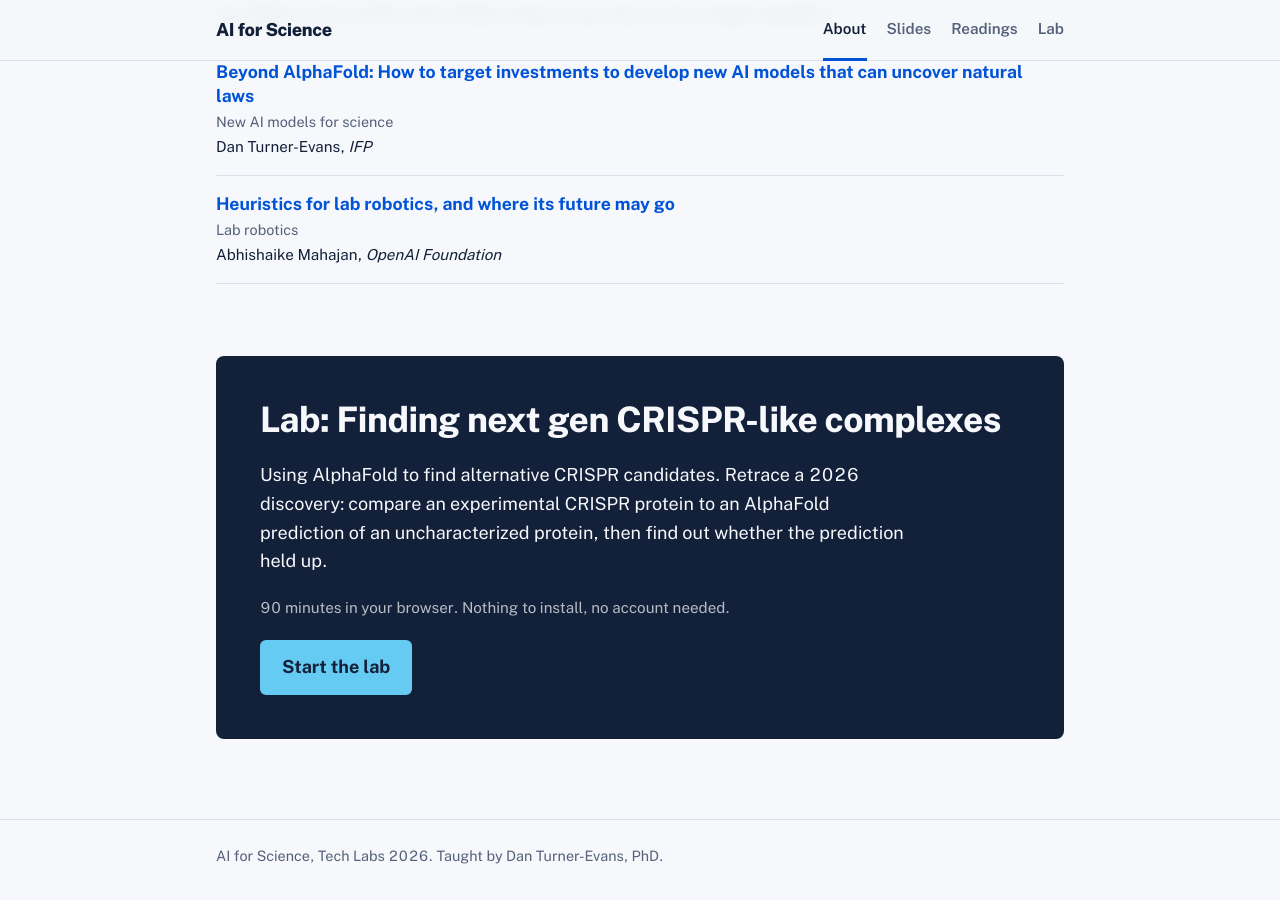
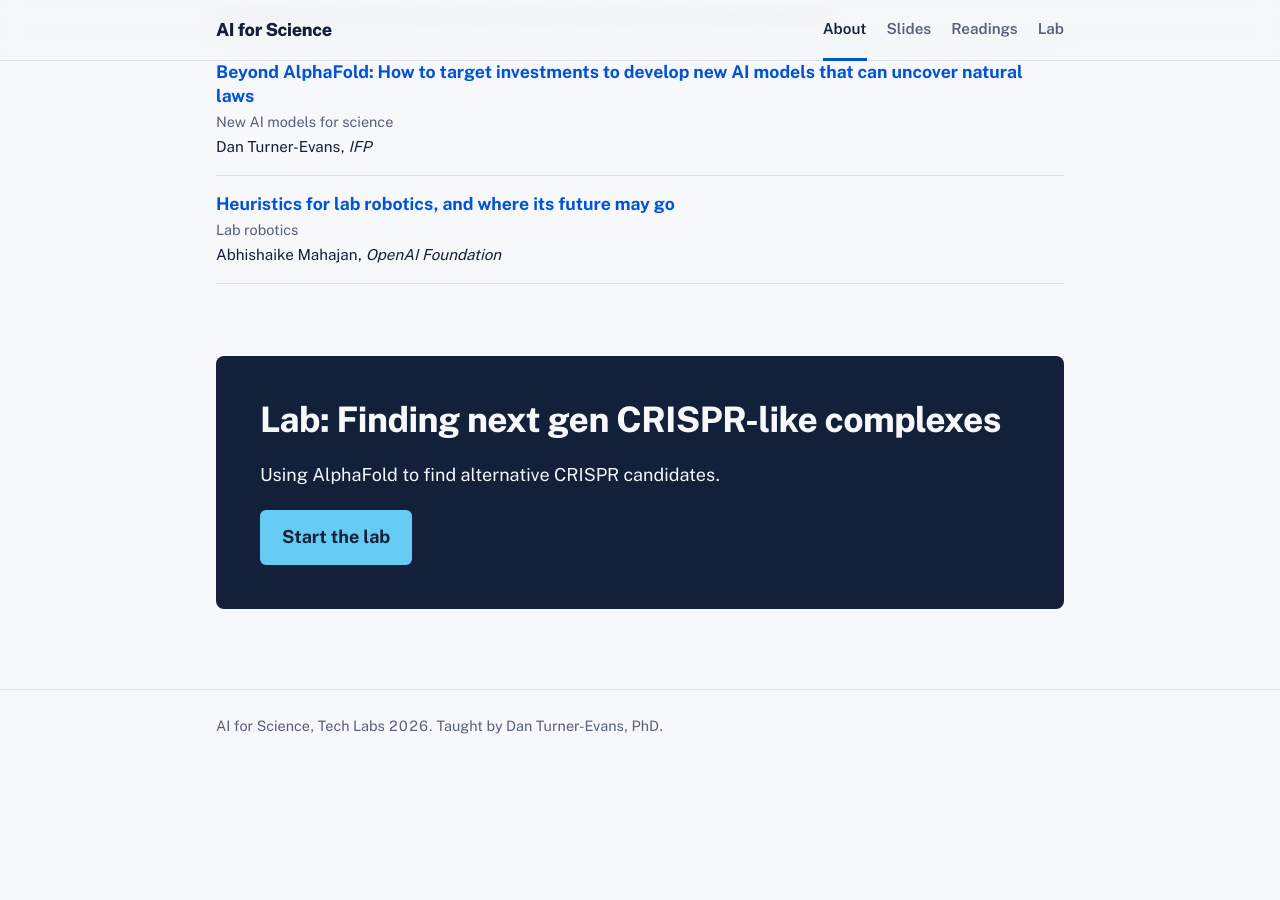
Before and after one commit to DanTurner-Evans/AI-for-science, a Jekyll site: the page built from index.md, in a window 1280 px wide and 900 px high, scrolled down 2148 px. Built offline with Jekyll 4.4.1, drawn with Linux system fonts in a browser that asks for light colours; after the commit the page ends 2918 px from its top, so only the background shows below that.

Commit message:
Trim home page lab panel to its one-line description
Co-Authored-By: Claude Opus 5.5 <noreply@anthropic.com>

```diff
--- a/index.md
+++ b/index.md
@@ -55,7 +55,6 @@ In this course, we will cover each of these aspects of AI-for-science, walk thro
 
 <section class="lab-panel" id="lab">
 <h2>Lab: Finding next gen CRISPR-like complexes</h2>
-<p>Using AlphaFold to find alternative CRISPR candidates. Retrace a 2026 discovery: compare an experimental CRISPR protein to an AlphaFold prediction of an uncharacterized protein, then find out whether the prediction held up.</p>
-<p class="facts">90 minutes in your browser. Nothing to install, no account needed.</p>
+<p>Using AlphaFold to find alternative CRISPR candidates.</p>
 <a class="button" href="{{ '/lab/' | relative_url }}">Start the lab</a>
 </section>
```
